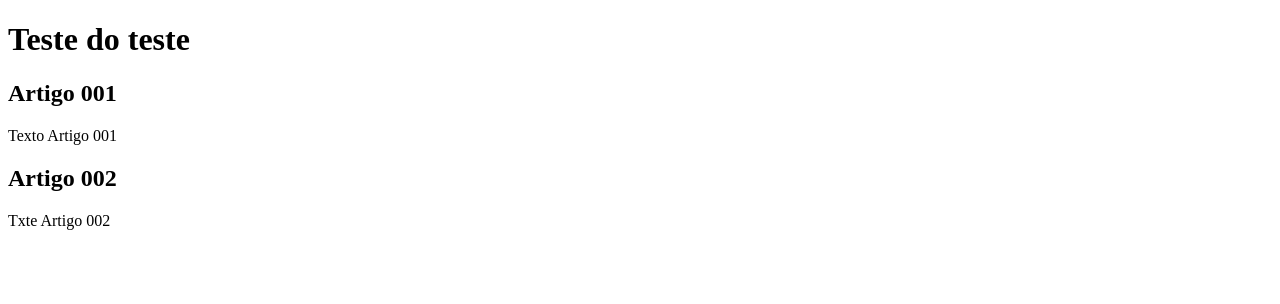
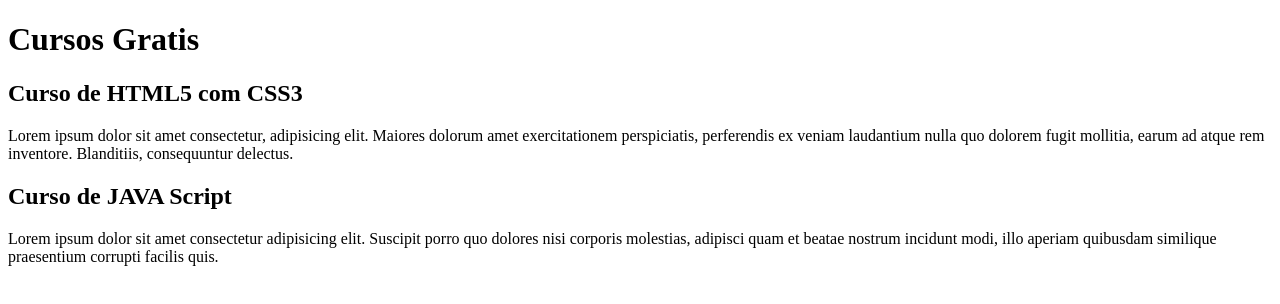
Before and after one commit to thallesonofre/Projeto_Site, a plain HTML site: page index.html in a window 1280 px wide. Drawn offline with Linux system fonts and the light colour scheme.

Commit message:
comecei a escrever conteúdo

```diff
--- a/index.html
+++ b/index.html
@@ -9,14 +9,14 @@
 <body>
     <main>
         <header>
-            <h1>Teste do teste</h1>
+            <h1>Cursos Gratis</h1>
             <article>
-                <h2>Artigo 001</h2>
-                <p>Texto Artigo 001</p>
+                <h2>Curso de HTML5 com CSS3</h2>
+                <p>Lorem ipsum dolor sit amet consectetur, adipisicing elit. Maiores dolorum amet exercitationem perspiciatis, perferendis ex veniam laudantium nulla quo dolorem fugit mollitia, earum ad atque rem inventore. Blanditiis, consequuntur delectus.</p>
             </article>
             <article>
-                <h2>Artigo 002</h2>
-                <p>Txte Artigo 002</p>
+                <h2>Curso de JAVA Script</h2>
+                <p>Lorem ipsum dolor sit amet consectetur adipisicing elit. Suscipit porro quo dolores nisi corporis molestias, adipisci quam et beatae nostrum incidunt modi, illo aperiam quibusdam similique praesentium corrupti facilis quis.</p>
             </article>
         </header>
     </main>
```
